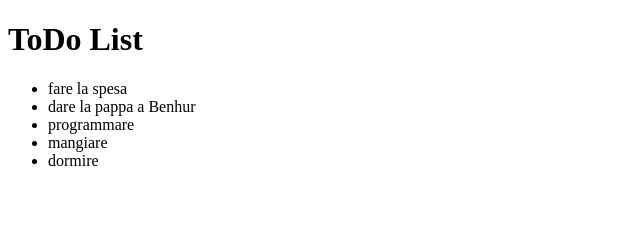
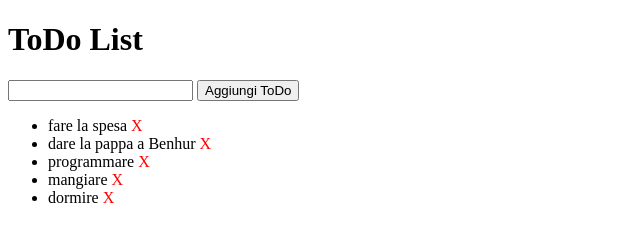
Before and after one commit to Basiglio/vue-todolist, a plain HTML site: page index.html in a window 1280 px wide. Shown: the whole page, without its empty margins (0-640 px from the left). Drawn offline with nearby package versions, Linux system fonts and the light colour scheme.

Commit message:
terzo push

```diff
--- a/index.html
+++ b/index.html
@@ -4,13 +4,19 @@
     <meta charset="utf-8">
     <!-- COLLEGO VUE -->
     <script src="https://cdn.jsdelivr.net/npm/vue"></script>
+    <!-- COLLEGO CSS -->
+    <link rel="stylesheet" href="style/style.css">
     <title></title>
   </head>
   <body>
     <div id="app">
       <h1>{{title}}</h1>
+      <input type="text" name="" value="">
+      <button type="button" name="button">Aggiungi ToDo</button>
       <ul>
-        <li v-for="object in list" :key="object.message"> {{object.message}}</li>
+        <li
+          v-for="object in list" :key="object.message"> {{object.message}} <span>X</span>
+        </li>
       </ul>
     </div>
     <script src="js/myscript.js" charset="utf-8"></script>
--- /dev/null
+++ b/style/style.css
@@ -0,0 +1,4 @@
+span {
+  cursor: pointer;
+  color: red;
+}
```
